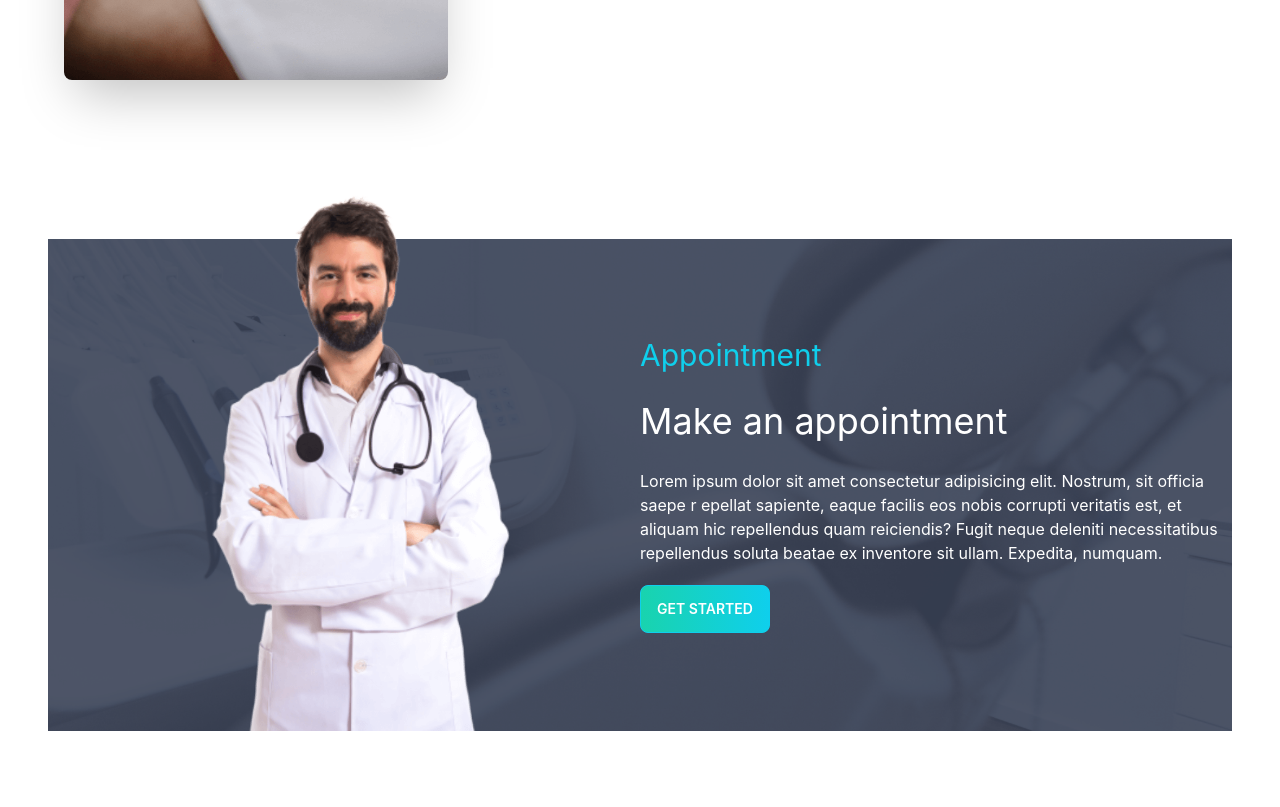
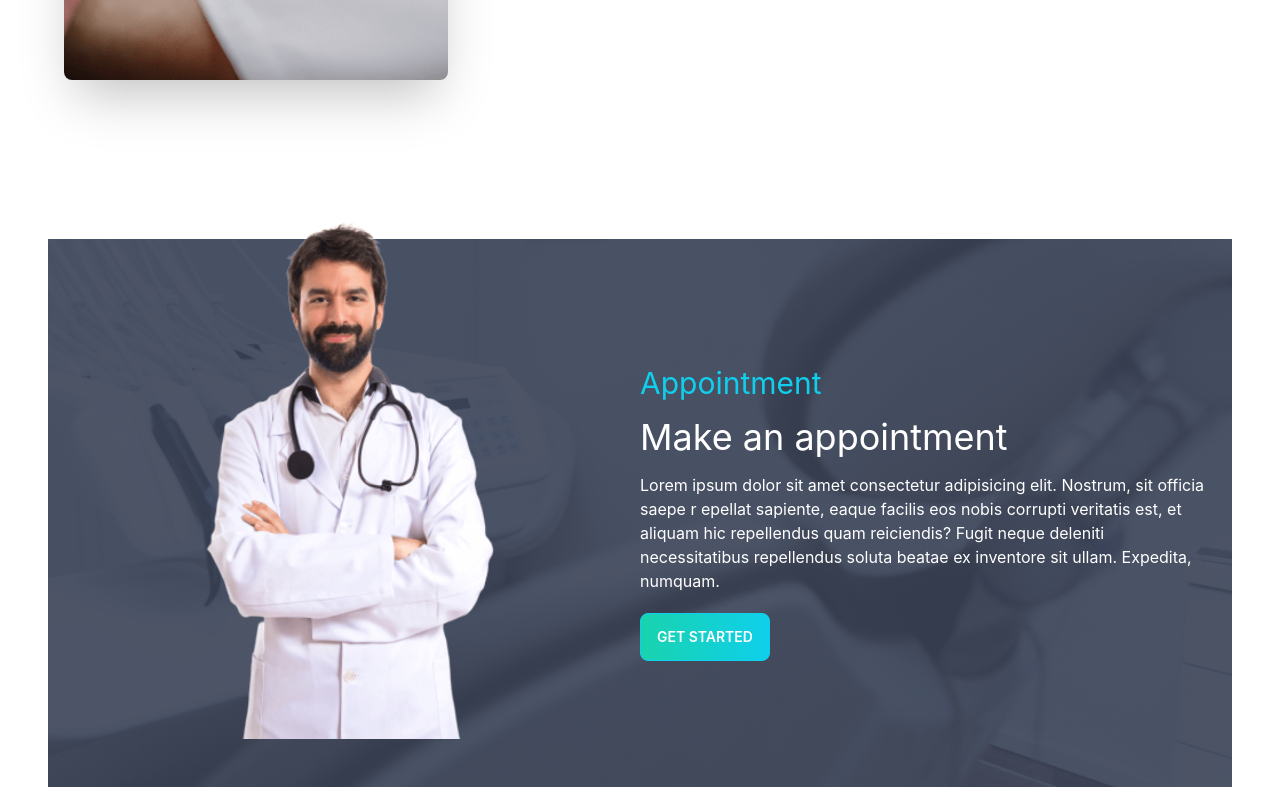
Before and after one commit to rimonhossain12/final-doctor-portal-practice, a React (Create React App) app: page / in a window 1280 px wide. Shown: the part 2020-2827 px from the top of the page. Before the commit the page ends 2775 px from the top, so only its background shows below. Built offline with nearby package versions, Linux system fonts and the light colour scheme.

Commit message:
sample doctor page show

```diff
--- a/src/Pages/Home/SampleDoctor/SampleDoctor.js
+++ b/src/Pages/Home/SampleDoctor/SampleDoctor.js
@@ -5,24 +5,7 @@ import PrimaryButton from '../../Shared/PrimaryButton/PrimaryButton';
 
 const SampleDoctor = () => {
     return (
-        // <section
-        //     style={{
-        //         background: `url(${bgImg})`
-        //     }}
-        // >
-        //     <div className="hero">
-        //         <div className="hero-content flex-col lg:flex-row">
-        //             <img src={doctor} alt='not found' className="mt-[-100px] max-w-sm rounded-lg" />
-        //             <div>
-        //                 <h1 className="text-5xl font-bold">Box Office News!</h1>
-        //                 <p className="py-6">Provident cupiditate voluptatem et in. Quaerat fugiat ut assumenda excepturi exercitationem quasi. In deleniti eaque aut repudiandae et a id nisi.</p>
-        //                 <button className="btn btn-primary">Get Started</button>
-        //             </div>
-        //         </div>
-        //     </div>
-        // </section>
-
-        <section className='flex justify-center items-center mb-6 text-white'
+        <section className='flex justify-center items-center sm:py-12 mb-5 text-white'
             style={{
                 background: `url(${bgImg})`,
                 backgroundPosition: 'center center',
@@ -30,22 +13,19 @@ const SampleDoctor = () => {
                 backgroundAttachment: 'fixed'
 
             }}>
-            <div className="flex-1">
-                <figure><img src={doctor} className="mt-[-100px]" alt="Shoes" /></figure>
+            <div className="flex-1 hidden lg:block">
+                <figure><img src={doctor} className="mt-[-120px] " alt="Shoes" /></figure>
             </div>
-            <div className="flex-1">
-                <h3 className='text-primary text-3xl '>Appointment</h3>
-                <h2 className='text-4xl py-7'>Make an appointment</h2>
-                <p>Lorem ipsum dolor sit amet consectetur
+            <div className="flex-1 px-5">
+                <h3 className='text-primary text-3xl'>Appointment</h3>
+                <h2 className='text-4xl py-4'>Make an appointment</h2>
+                <p className='mb-5'>Lorem ipsum dolor sit amet consectetur
                     adipisicing elit. Nostrum, sit officia saepe r
                     epellat sapiente, eaque facilis eos nobis corrupti
                     veritatis est, et aliquam hic repellendus quam reiciendis?
                     Fugit neque deleniti necessitatibus repellendus soluta beatae ex
                     inventore sit ullam. Expedita, numquam.</p>
-
-                <div className='mt-5'>
-                    <PrimaryButton>Get started</PrimaryButton>
-                </div>
+                <PrimaryButton>Get started</PrimaryButton>
 
             </div>
         </section>
--- a/src/index.css
+++ b/src/index.css
@@ -3,6 +3,9 @@
 @tailwind components;
 @tailwind utilities;
 
+*{
+  box-sizing: border-box;
+}
 
 body {
   margin: 0;
```
